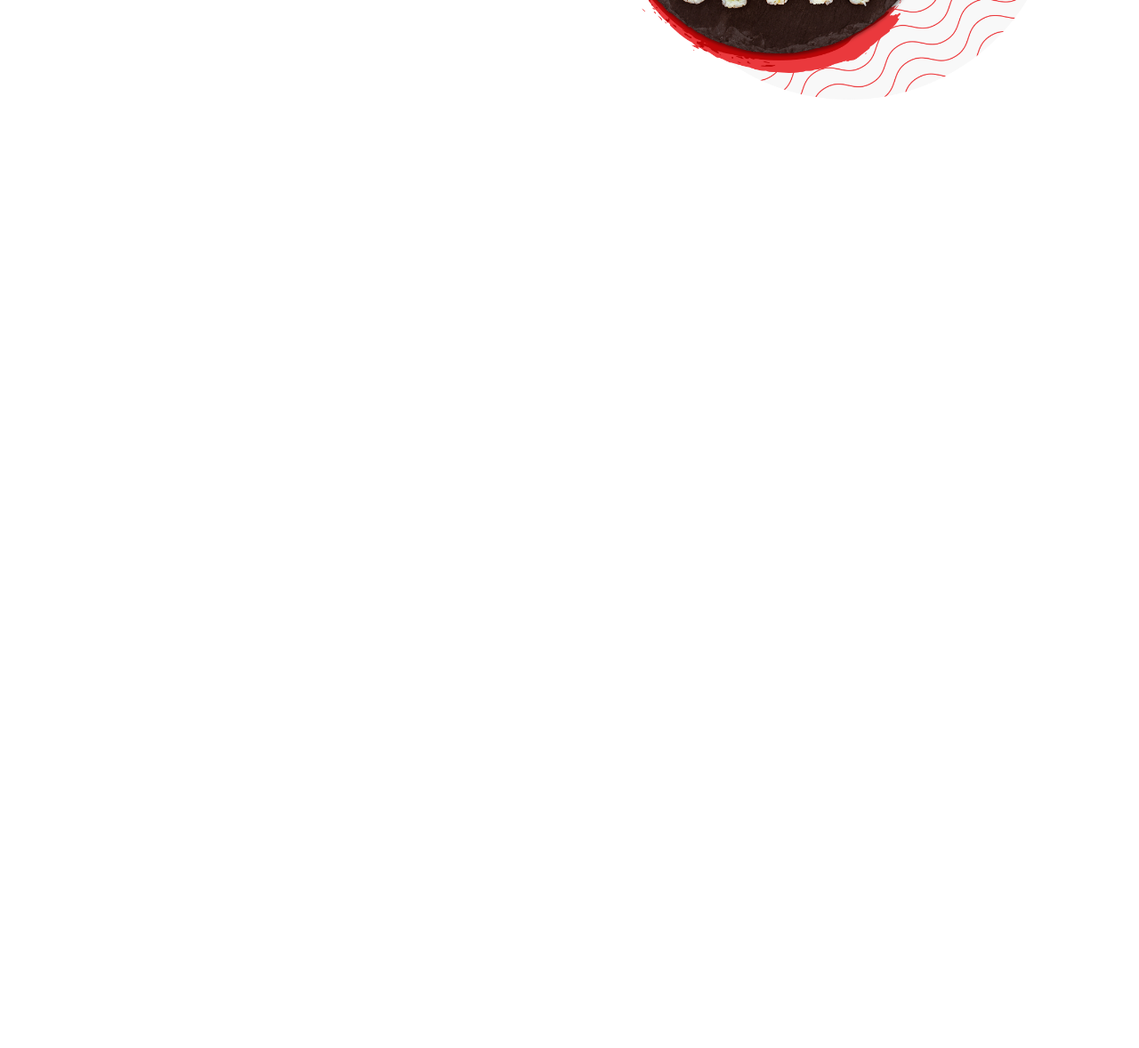
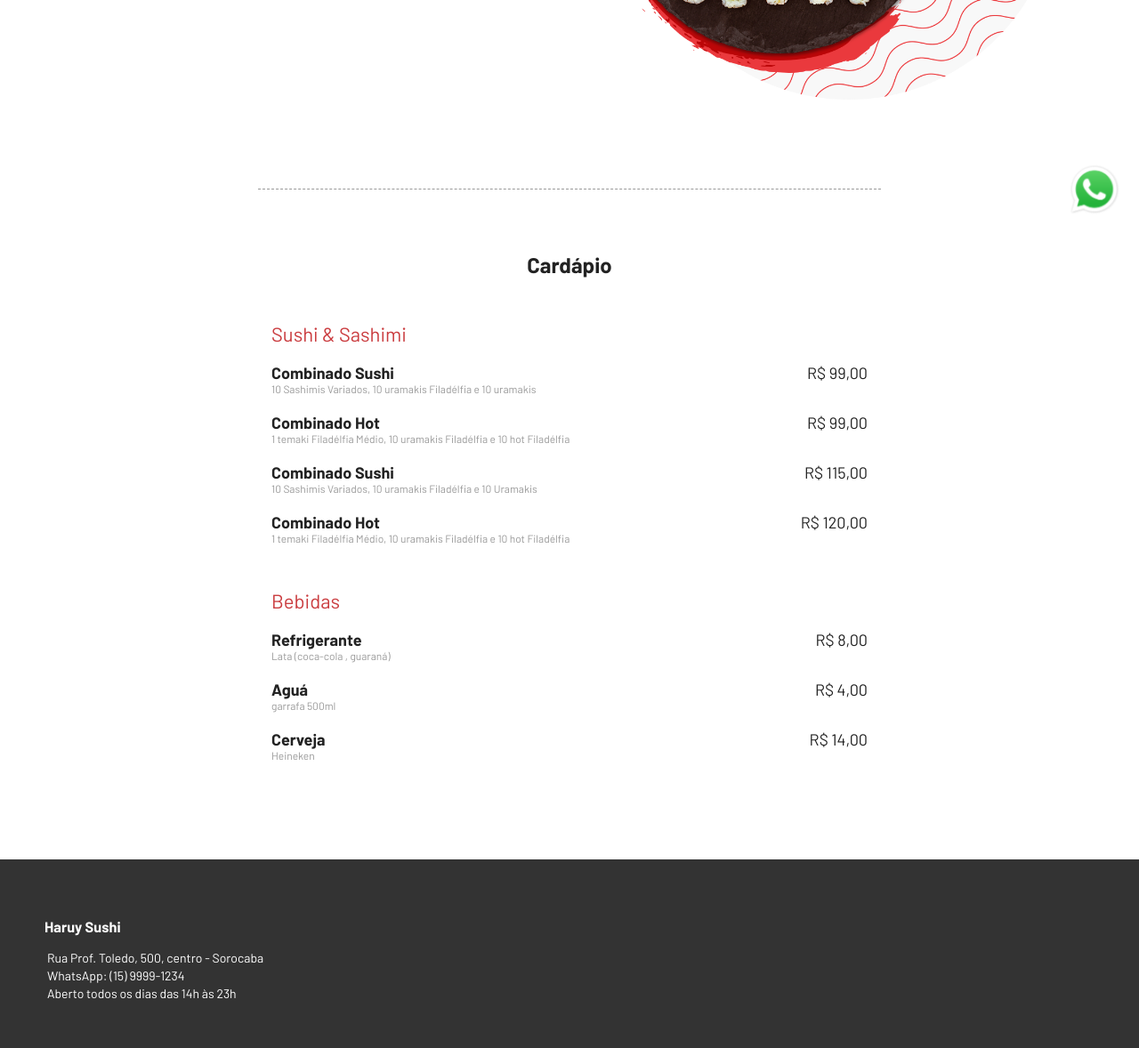
Before and after one commit to MayoralAJ/cardapio1, a plain HTML site: page index.html in a window 1280 px wide. Shown: the part 537-1715 px from the top of the page at 89% size. Before the commit the page ends 800 px from the top, so only its background shows below. Drawn offline with Linux system fonts and the light colour scheme.

Commit message:
Update index.html

```diff
--- a/index.html
+++ b/index.html
@@ -25,5 +25,70 @@
             <img src="./banner.png" alt="Prato">
         </div>
     </section>
-    <body>
-<html>
+    <section class="cardapio" id="cardapio">
+        <h1>Cardápio</h1>
+        <div class="cardapio-categoria">
+            Sushi & Sashimi
+        </div>
+        <div class="cardapio-item">
+            <div class="cardapio-nome" >Combinado Sushi</div>
+            <div class="cardapio-preco">R$ 99,00</div>
+            <div class="cardapio-descricao" >10 Sashimis Variados, 10 uramakis Filadélfia e 10 uramakis</div>
+            </div>
+        </div>
+        <div class="cardapio-item">
+            <div class="cardapio-nome" >Combinado Hot</div>
+            <div class="cardapio-preco">R$ 99,00</div>
+            <div class="cardapio-descricao" >1 temaki Filadélfia Médio, 10 uramakis Filadélfia e 10 hot Filadélfia</div>
+            </div>
+        </div>
+        <div class="cardapio-item">
+            <div class="cardapio-nome" >Combinado Sushi</div>
+            <div class="cardapio-preco">R$ 115,00</div>
+            <div class="cardapio-descricao" >10 Sashimis Variados, 10 uramakis Filadélfia e 10 Uramakis</div>
+            </div>
+        </div>
+        <div class="cardapio-item">
+            <div class="cardapio-nome" >Combinado Hot</div>
+            <div class="cardapio-preco">R$ 120,00</div>
+            <div class="cardapio-descricao" >1 temaki Filadélfia Médio, 10 uramakis Filadélfia e 10 hot Filadélfia</div>
+            </div>
+        </div>
+        <div class="cardapio-categoria">
+            Bebidas
+        </div>
+        <div class="cardapio-item">
+            <div class="cardapio-nome" >Refrigerante</div>
+            <div class="cardapio-preco">R$ 8,00</div>
+            <div class="cardapio-descricao" >Lata (coca-cola , guaraná)</div>
+            </div>
+        </div>
+        <div class="cardapio-item">
+            <div class="cardapio-nome" >Aguá</div>
+            <div class="cardapio-preco">R$ 4,00</div>
+            <div class="cardapio-descricao" >garrafa 500ml</div>
+            </div>
+        </div>
+        <div class="cardapio-item">
+            <div class="cardapio-nome" >Cerveja</div>
+            <div class="cardapio-preco">R$ 14,00</div>
+            <div class="cardapio-descricao" >Heineken</div>
+            </div>
+        </div>
+    </section>
+
+    <footer>
+        <h3>Haruy Sushi</h3>
+        <p>Rua Prof. Toledo, 500, centro - Sorocaba</p>
+        <p>WhatsApp: (15) 9999-1234</p>
+        <p>Aberto todos os dias das 14h às 23h</p>
+    </footer>
+
+    <a href="https://wa.me/5515987654321"
+    target="_blank"
+    class="link-whatzap">
+    <img src="./whatsapp.png" alt="link do whatsapp">
+    </a>
+
+</body>
+</html>
```
